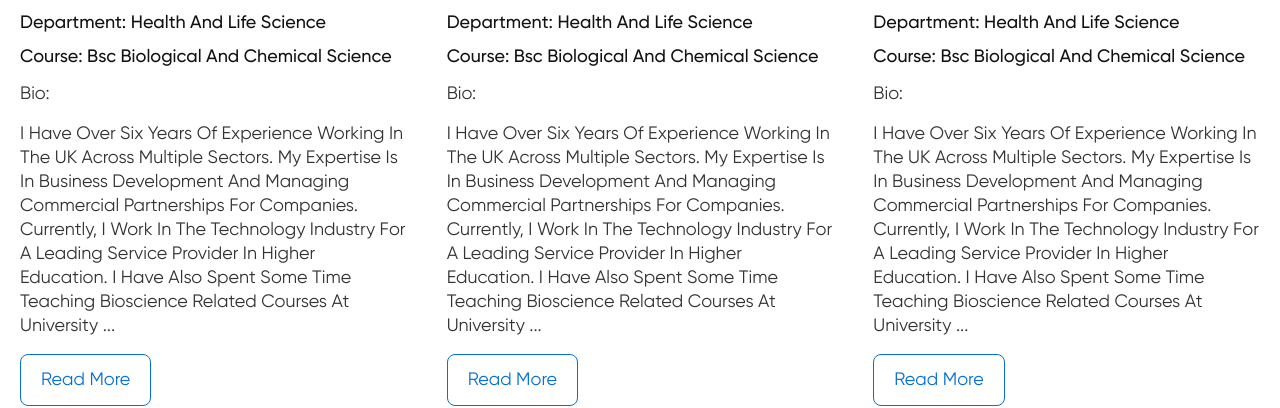
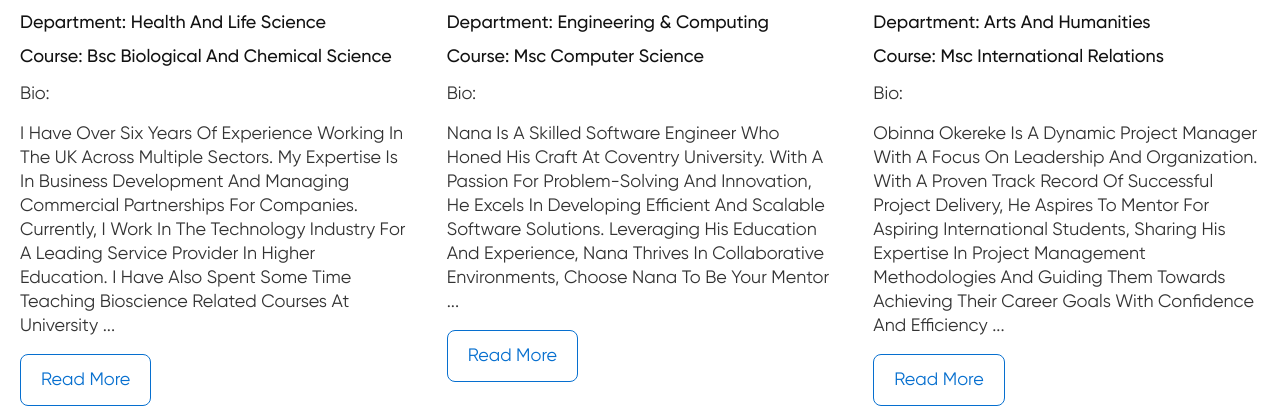
Before and after one commit to Nanayeboahakoto-bamfo/StriveInt, a Next.js app: page / in a window 1280 px wide. Shown: the part 1388-1796 px from the top of the page. Built offline with nearby package versions, Linux system fonts and the light colour scheme.

Commit message:
Update page.tsx

```diff
--- a/app/(root)/page.tsx
+++ b/app/(root)/page.tsx
@@ -3,6 +3,8 @@ import Company from "./_components/company";
 import EventCard from "./_components/events-card";
 import Hero from "./_components/hero";
 import MentorCard from "./_components/mentor-card";
+import MentorCard1 from "./_components/mentor-card/index1";
+import MentorCard2 from "./_components/mentor-card/index2";
 import StoriesCard from "./_components/stories-card";
 
 import styles from "./page.module.css";
@@ -32,9 +34,9 @@ export default function Home() {
           </Link>
         </div>
         <div className={styles.mentorGrid}>
-          <MentorCard />
-          <MentorCard />
-          <MentorCard />
+          <MentorCard/>
+          <MentorCard1/>
+          <MentorCard2/>
         </div>
       </div>
       <div className="container">
@@ -47,6 +49,9 @@ export default function Home() {
           ))}
         </div>
       </div>
+      <picture>
+        <img src="/rotateimage.png" alt="" style={{ width: "100%" }} />
+      </picture>
       <div className={styles.storiesBg}>
         <div className="container">
           <div className={styles.content}>
```
